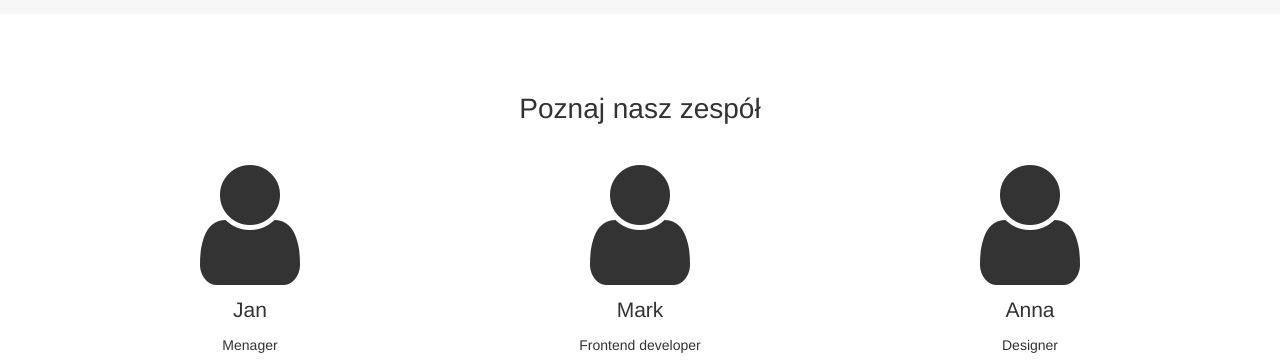
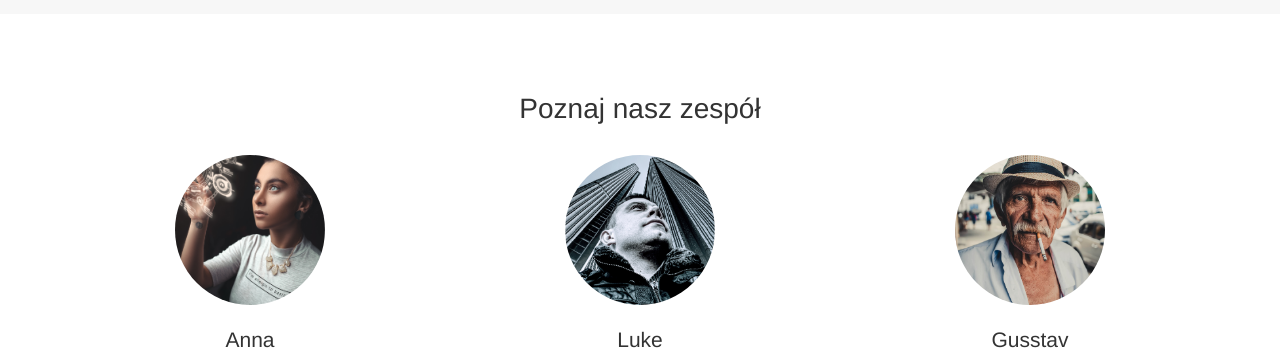
Before and after one commit to lukaszwcislo/One-page---Bootstrap, a plain HTML site: page index.html in a window 1280 px wide. Shown: the part 2490-2850 px from the top of the page. Drawn offline with nearby package versions, Linux system fonts and the light colour scheme; a web font is replaced by a local one.

Commit message:
added team imgs

```diff
--- a/css/style.css
+++ b/css/style.css
@@ -242,7 +242,20 @@ header h2 {
 	font-size: 1em;
     margin: 10px;
 }
-
+.img-wrapper {
+    width: 150px;
+    height: 150px;
+    overflow: hidden;
+    display: flex;
+    justify-content: center;
+    align-items: center;
+    border-radius: 100%;
+    margin: auto;
+    margin-bottom: 20px;
+}
+.img-wrapper img {
+    max-width: 100%;
+}
 /*-------------------------- CONTACT ----------------------------- */
 #contact {
     background-image: linear-gradient(to bottom, rgba(0, 0, 0, .4), rgba(0, 0, 0, .4)), url('../img/mapa.jpg');
--- a/index.html
+++ b/index.html
@@ -161,8 +161,10 @@
             <div class="row">
                 <div class="col-sm-4 team-member">
                     <figure>
-                        <i class="fa fa-user"></i>
-                        <figcaption>Jan</figcaption>
+                        <div class="img-wrapper">
+                            <img src="img/anna-200.jpg" alt="anna">
+                        </div>
+                        <figcaption>Anna</figcaption>
                     </figure>
                     <p>Menager</p>
                     <div class="social">
@@ -173,8 +175,10 @@
                 </div>
                 <div class="col-sm-4 team-member">
                     <figure>
-                        <i class="fa fa-user"></i>
-                        <figcaption>Mark</figcaption>
+                        <div class="img-wrapper">
+                            <img src="img/luke.jpg" alt="luke">
+                        </div>
+                        <figcaption>Luke</figcaption>
                     </figure>
                     <p>Frontend developer</p>
                     <div class="social">
@@ -185,8 +189,10 @@
                 </div>
                 <div class="col-sm-4 team-member">
                     <figure>
-                        <i class="fa fa-user"></i>
-                        <figcaption>Anna</figcaption>
+                        <div class="img-wrapper">
+                            <img src="img/gustavo-200.jpg" alt="gustavo">
+                        </div>
+                        <figcaption>Gusstav</figcaption>
                     </figure>
                     <p>Designer</p>
                     <div class="social">
@@ -229,7 +235,7 @@
         <div class="container">
             <div class="row">
                 <div class="col-sm-12">
-                    <span>Łukasz Wcisło &copy; 2019</span>
+                    <span>Łukasz Wcisło &copy; 2019 - 2021</span>
                 </div>
             </div>
         </div>
```
Also changed, not shown: img/anna-200.jpg (added), img/gustavo-200.jpg (added), img/luke.jpg (added).
